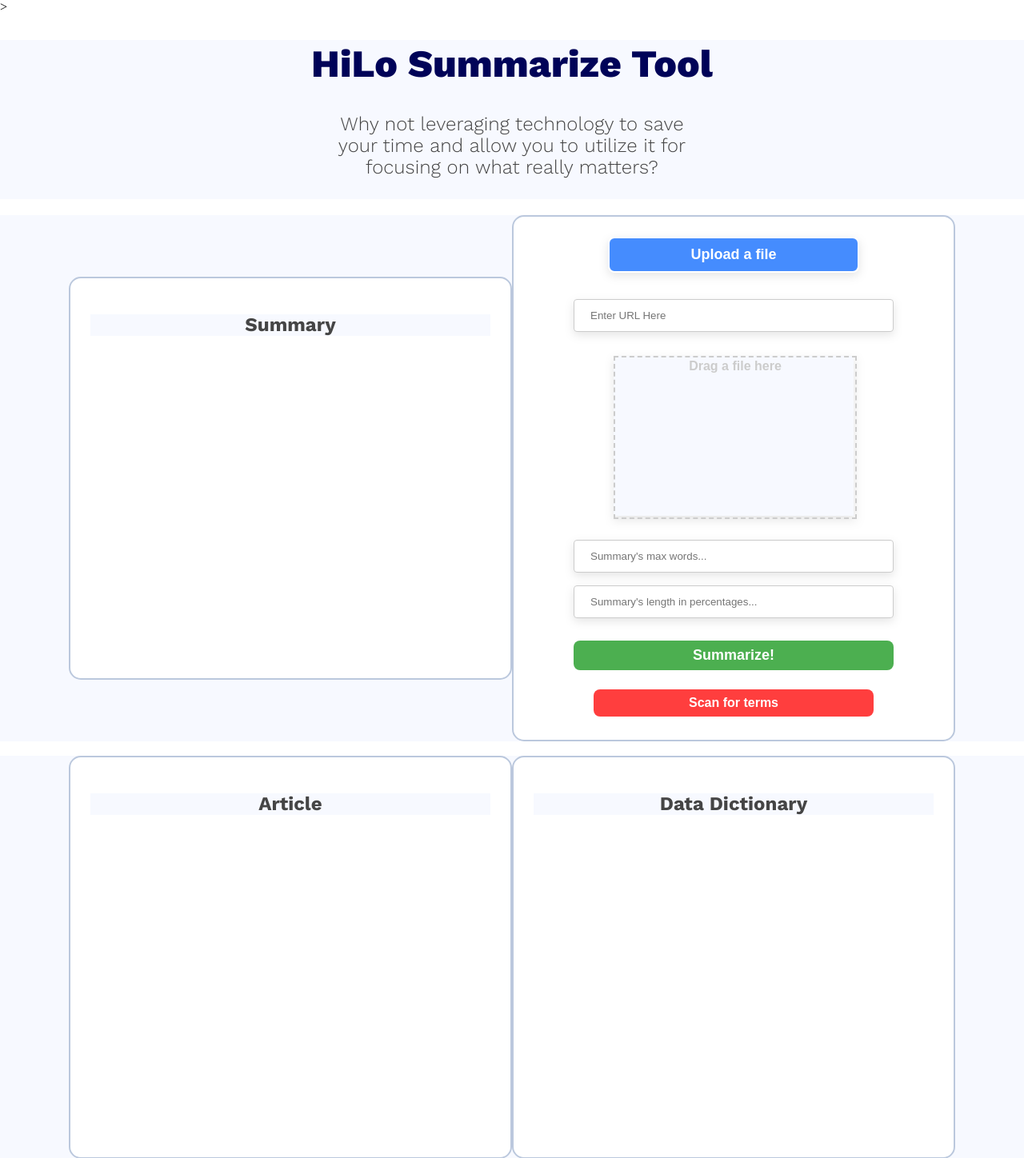
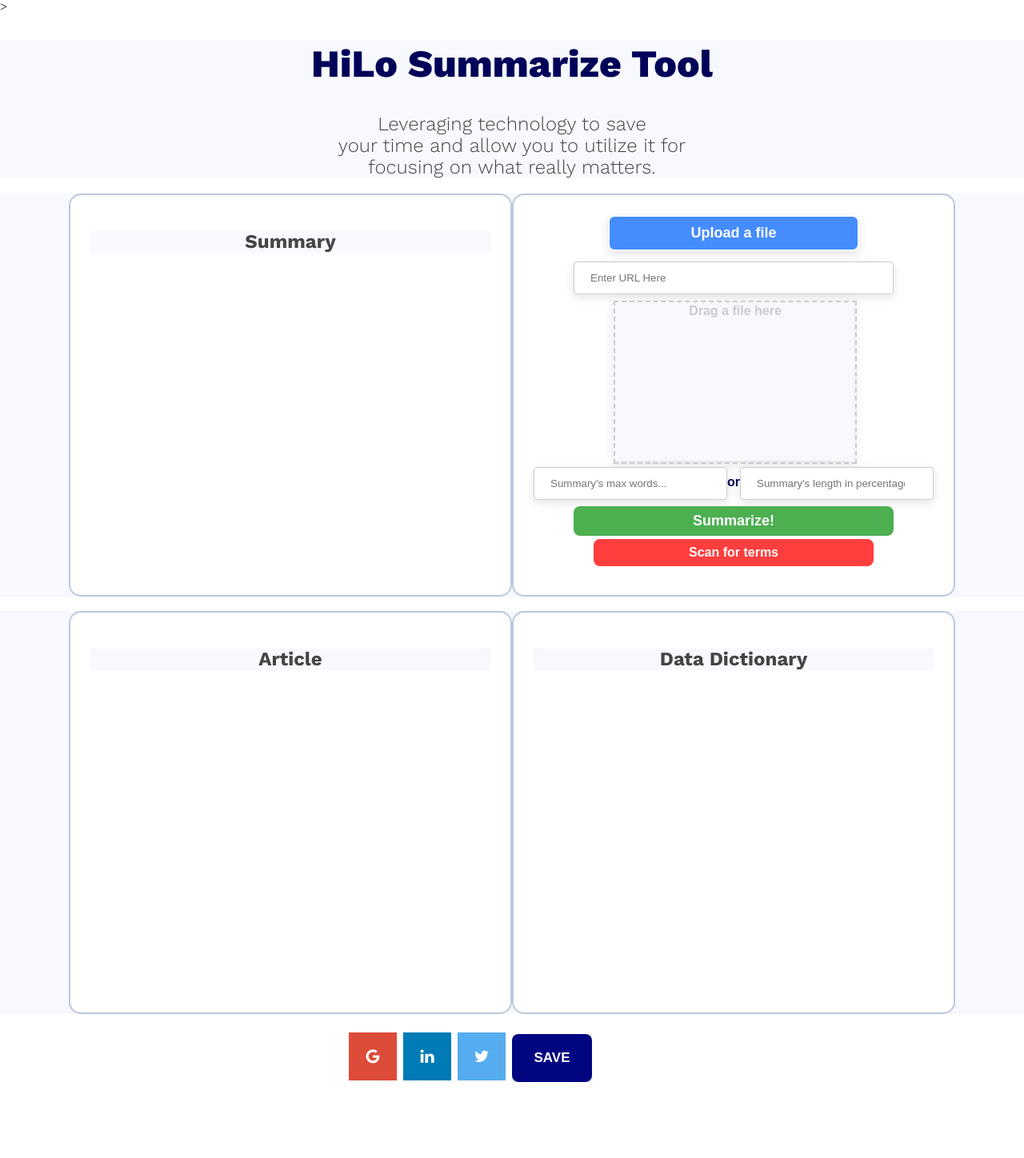
Before and after one commit to matannagar/Bart-Text-Summarization, a Flask app: page / in a window 1280 px wide. Shown: the top 1448 px of the page at 80% size. After the commit the page ends 1353 px from the top, so only its background shows below. Run offline with Flask 2, Linux system fonts and the light colour scheme; some libraries are stand-ins or nearby versions.

Commit message:
changed web size

```diff
--- a/app/static/index.css
+++ b/app/static/index.css
@@ -38,7 +38,7 @@
 /* first upload button */
 .upldbtn-out {
   text-align: center;
-  height: 70px;
+  height: 50px;
 }
 .upldbtn {
   border: 2px solid white;
@@ -132,18 +132,25 @@
   margin-right: auto;
   margin-left: auto;
 }
+/* choose max word or percentages */
+.choose_length {
+  display: flex;
+  flex-direction: row;
+}
 /* MAX WORDS */
 .max-words-box {
   position: relative;
-  z-index: 48;
+  /* z-index: 48; */
   pointer-events: all;
   filter: drop-shadow(0px 4px 6px rgba(0, 0, 0, 0.10000000149011612));
 }
 
 .max-words-outer {
-  width: 400px;
+  position: relative;
+  width: 250px;
   margin-right: auto;
   margin-left: auto;
+  text-align: justify;
 }
 
 /* PERCENTAGE */
@@ -155,9 +162,10 @@
 
 .percentage-box-outer {
   position: relative;
-  width: 400px;
+  width: 250px;
   margin-right: auto;
   margin-left: auto;
+  text-align: justify;
 }
 /* SUMMARIZE BUTTON */
 .buttonSummarize-outer {
@@ -171,8 +179,8 @@
   width: 100%;
   background-color: #4caf50;
   color: white;
-  padding: 14px 40px;
-  margin: 20px 0;
+  /* padding: 14px 40px; */
+  /* margin: 20px 0; */
   border: none;
   border-radius: 4px;
   cursor: pointer;
@@ -236,13 +244,13 @@
   color: #000358;
 
   width: 500px;
-  height: 450;
+  height: 450px;
 
   border: solid;
   border-color: #bbc8dd;
   border-width: 2px;
   border-radius: 15px;
-  margin: 20px top, 20px right, 20px left, 20px bottom;
+  /* margin: 20px top, 20px right, 20px left, 20px bottom; */
   background-color: white;
 
   overflow: auto;
--- a/app/templates/index.html
+++ b/app/templates/index.html
@@ -25,11 +25,9 @@
     <script type="text/javascript" src="http://ajax.googleapis.com/ajax/libs/jquery/1.7.1/jquery.min.js"></script>
     <div class="WebHeadlines">
         <h1>HiLo Summarize Tool</h1>
-        <h2>Why not leveraging technology to save
+        <h2>Leveraging technology to save
             <br>your time and allow you to utilize it for
-            <br>focusing on what really matters?
-            <br>
-            <br>
+            <br>focusing on what really matters.
         </h2>
     </div>
     <div class="top-outer">
@@ -63,7 +61,6 @@
                         <input type="url" id="input_url" name="input_url" placeholder="Enter URL Here">
                     </div>
                 </div>
-                <br>
                 <!-- Drag&Drop Box -->
                 <div class="drag-drop-outer">
                     <div class="dropzone" id="dropzone">
@@ -71,7 +68,8 @@
                         <input type="file" name="file2" id="fileElem">
                     </div>
                 </div>
-                <br>
+
+                <div class='choose_length'>
                     <!-- max words box -->
                     <div class="max-words-outer">
                         <div id="max-words-box" class="max-words-box">
@@ -80,6 +78,7 @@
                                 placeholder="Summary's max words...">
                         </div>
                     </div>
+                    <p> or </p>
                     <!-- percentage box -->
                     <div class="percentage-box-outer">
                         <div id="percentage-box" class="percentage-box">
@@ -88,7 +87,7 @@
                                 placeholder="Summary's length in percentages...">
                         </div>
                     </div>
-
+                </div>
                 <!-- Button summarizer -->
                 <div class="buttonSummarize-outer">
                     <label for="SummarizeButton"></label>
--- a/docs/TODO.txt
+++ b/docs/TODO.txt
@@ -4,6 +4,8 @@
 8. allow ner from a shared link
 9. linkedin short url
 10. scan for entities & no file
+11. api.short - not working
+12. save original text
 
 
 To DO:
```
Lines whose indentation alone changed are shown as unchanged.
